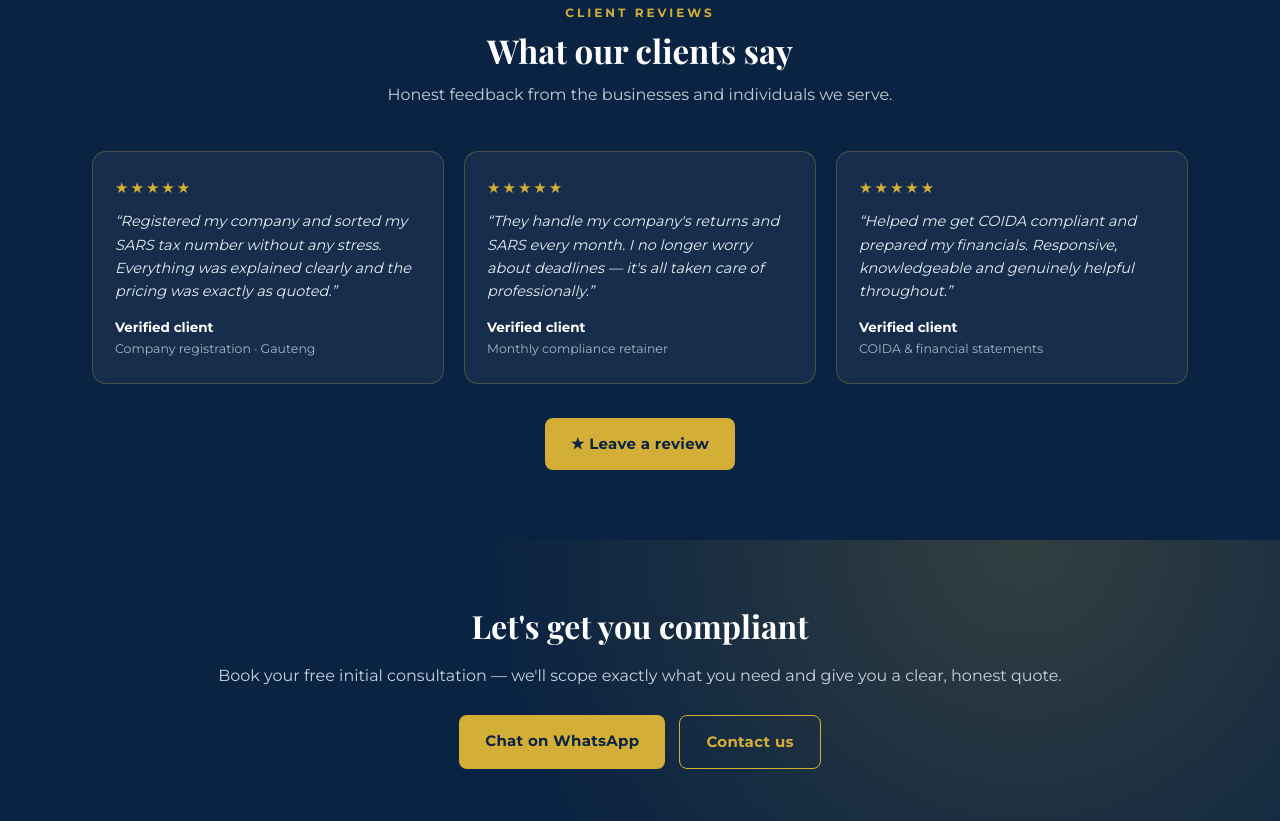
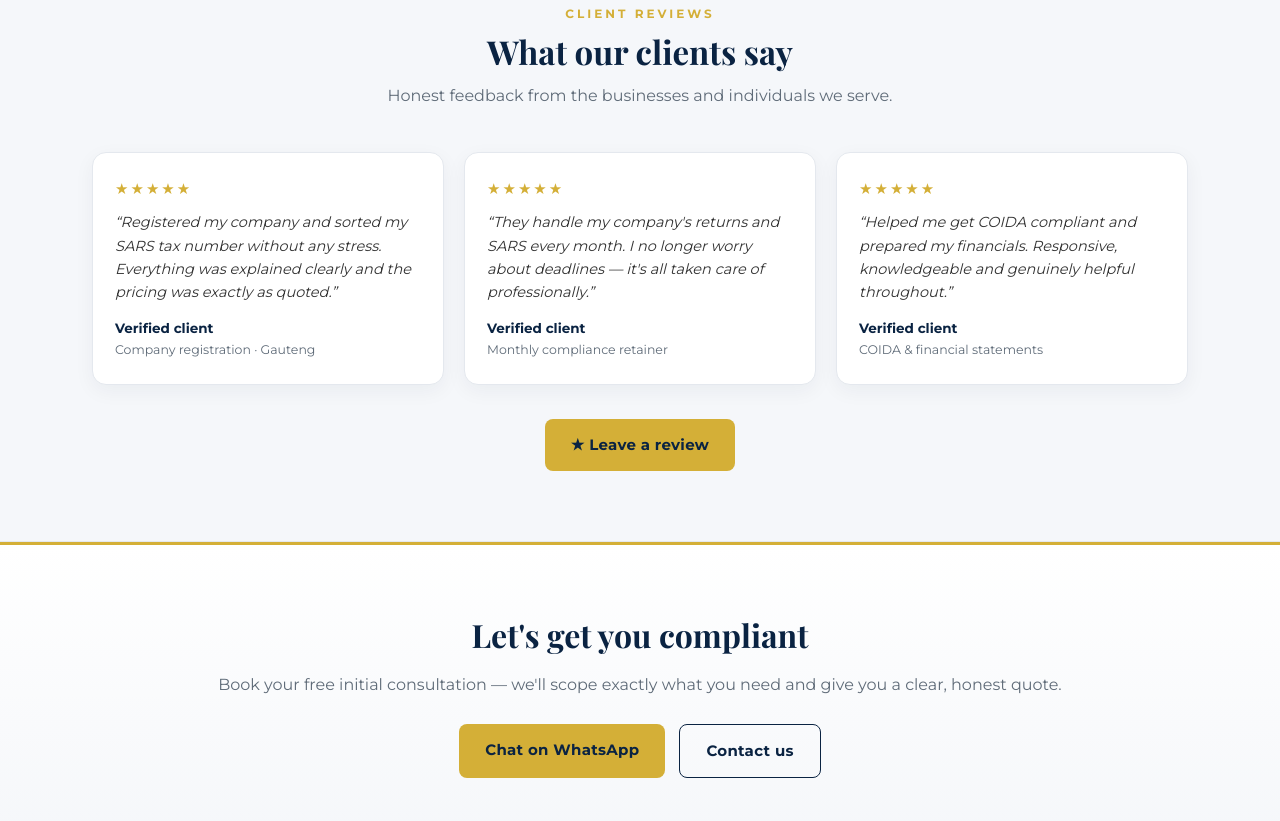
Before and after one commit to wowourwedding-wq/lfa-consulting-website, a plain HTML site: page index.html in a window 1280 px wide. Shown: the part 2459-3280 px from the top of the page. Drawn offline with nearby package versions, Linux system fonts and the light colour scheme.

Commit message:
Lighten palette: reviews/destinations/CTA sections now light, navy only for banner + footer
Co-Authored-By: Claude Opus 4.8 <noreply@anthropic.com>

```diff
--- a/styles.css
+++ b/styles.css
@@ -51,12 +51,10 @@ header.nav{position:sticky;top:0;z-index:50;background:rgba(10,35,66,.97);backdr
 /* SECTIONS */
 section{padding:70px 0;}
 section.alt{background:var(--cream);}
-section.navy{background:var(--navy);color:#fff;}
+section.navy{background:var(--cream);color:var(--ink);border-top:1px solid var(--line);border-bottom:1px solid var(--line);}
 .sec-head{text-align:center;max-width:660px;margin:0 auto 44px;}
 .sec-head h2{font-size:33px;color:var(--navy);margin:10px 0 12px;line-height:1.15;}
-section.navy .sec-head h2{color:#fff;}
 .sec-head p{color:var(--muted);font-size:16px;}
-section.navy .sec-head p{color:#c4cdd9;}
 
 /* CARDS */
 .cards{display:grid;grid-template-columns:repeat(3,1fr);gap:22px;}
@@ -99,30 +97,29 @@ section.navy .sec-head p{color:#c4cdd9;}
 
 /* DESTINATIONS */
 .destgrid{display:grid;grid-template-columns:repeat(2,1fr);gap:14px;}
-.dest{border:1px solid rgba(255,255,255,.16);border-radius:10px;padding:16px 20px;display:flex;align-items:center;justify-content:space-between;gap:12px;background:rgba(255,255,255,.05);}
-.dest .dc b{display:block;font-size:16px;color:#fff;}
-.dest .dc span{font-size:12px;color:#a9b4c4;}
-.dest .dp{font-family:'Playfair Display',serif;color:var(--gold);font-weight:800;font-size:17px;white-space:nowrap;}
-.dest .dp small{display:block;font-size:10px;letter-spacing:.5px;text-transform:uppercase;color:#96a1b1;text-align:right;font-family:'Montserrat';font-weight:600;}
+.dest{border:1px solid var(--line);border-radius:10px;padding:16px 20px;display:flex;align-items:center;justify-content:space-between;gap:12px;background:#fff;position:relative;box-shadow:0 4px 14px rgba(10,35,66,.04);}
+.dest::before{content:"";position:absolute;left:0;top:12px;bottom:12px;width:3px;background:var(--gold);border-radius:2px;}
+.dest .dc b{display:block;font-size:16px;color:var(--navy);}
+.dest .dc span{font-size:12px;color:var(--muted);}
+.dest .dp{font-family:'Playfair Display',serif;color:var(--gold);font-weight:800;font-size:17px;white-space:nowrap;text-align:right;}
+.dest .dp small{display:block;font-size:10px;letter-spacing:.5px;text-transform:uppercase;color:var(--muted);text-align:right;font-family:'Montserrat';font-weight:600;}
 
 /* REVIEWS */
 .revgrid{display:grid;grid-template-columns:repeat(3,1fr);gap:20px;}
-.revcard{background:#fff;border:1px solid var(--line);border-radius:14px;padding:24px 22px;}
-section.navy .revcard{background:rgba(255,255,255,.05);border-color:rgba(212,175,55,.28);}
+.revcard{background:#fff;border:1px solid var(--line);border-radius:14px;padding:24px 22px;box-shadow:0 6px 20px rgba(10,35,66,.05);}
 .revcard .stars{color:var(--gold);font-size:15px;letter-spacing:2px;margin-bottom:10px;}
 .revcard p{font-size:14.5px;font-style:italic;color:var(--ink);}
-section.navy .revcard p{color:#e7ecf3;}
 .revcard .who{margin-top:14px;font-size:13.5px;}
 .revcard .who b{color:var(--navy);}
-section.navy .revcard .who b{color:#fff;}
 .revcard .who span{color:var(--muted);display:block;font-size:12.5px;}
-section.navy .revcard .who span{color:#a9b4c4;}
 
 /* CTA BAND */
-.ctaband{background:var(--navy);color:#fff;text-align:center;padding:60px 0;background-image:radial-gradient(circle at 80% 0%, rgba(212,175,55,.20), transparent 50%);}
-.ctaband h2{font-size:32px;margin-bottom:12px;}
-.ctaband p{color:#c8d1dd;font-size:16px;margin-bottom:26px;}
+.ctaband{background:linear-gradient(180deg,#fff 0%,var(--cream) 100%);color:var(--ink);text-align:center;padding:64px 0;border-top:3px solid var(--gold);}
+.ctaband h2{font-size:32px;margin-bottom:12px;color:var(--navy);}
+.ctaband p{color:var(--muted);font-size:16px;margin-bottom:26px;}
 .ctaband .cta-row{display:flex;gap:14px;justify-content:center;flex-wrap:wrap;}
+.ctaband .btn-ghost{border-color:var(--navy);color:var(--navy);}
+.ctaband .btn-ghost:hover{background:var(--navy);color:#fff;}
 
 /* CONTACT / FORMS */
 .cgrid{display:grid;grid-template-columns:1fr 1fr;gap:40px;align-items:start;}
```
